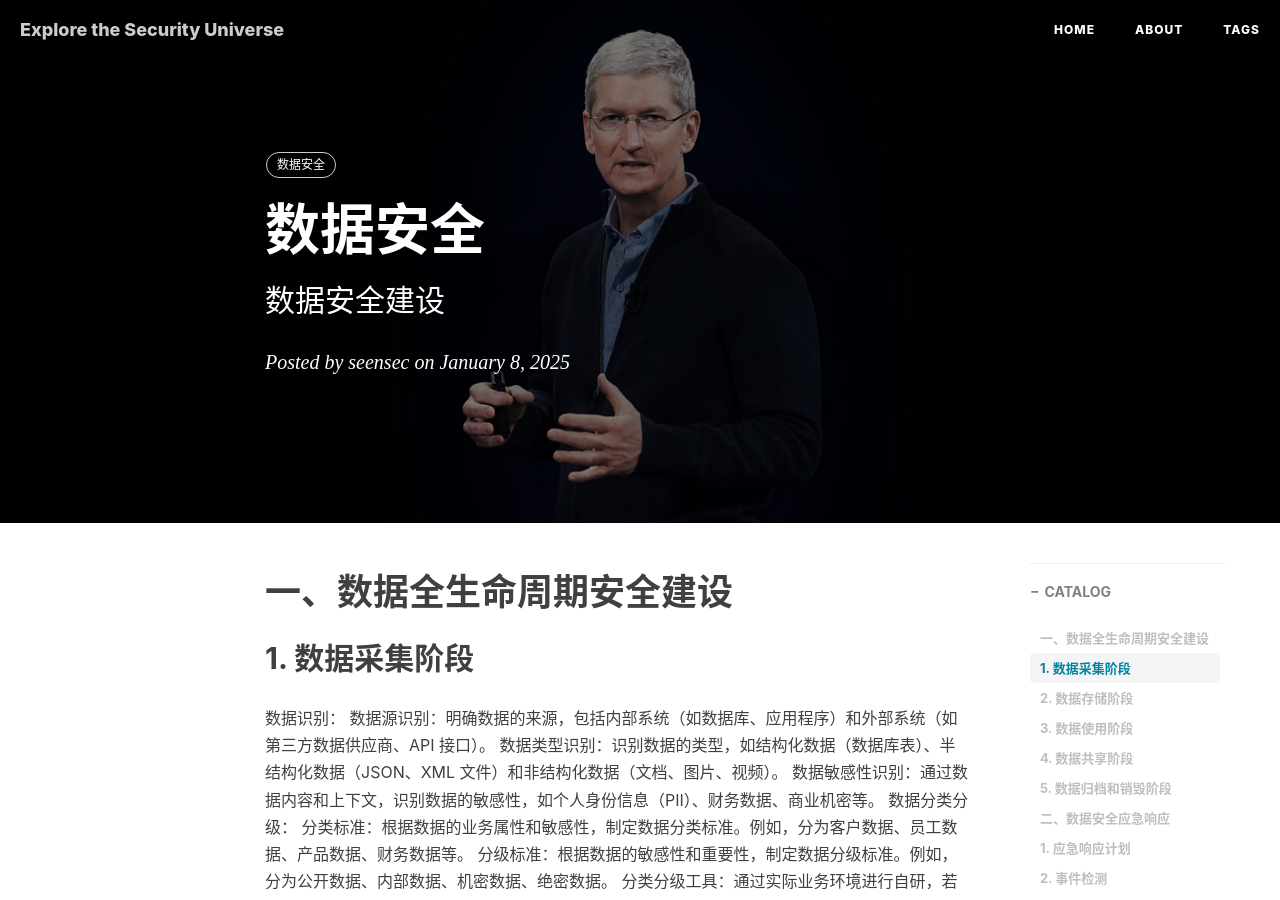
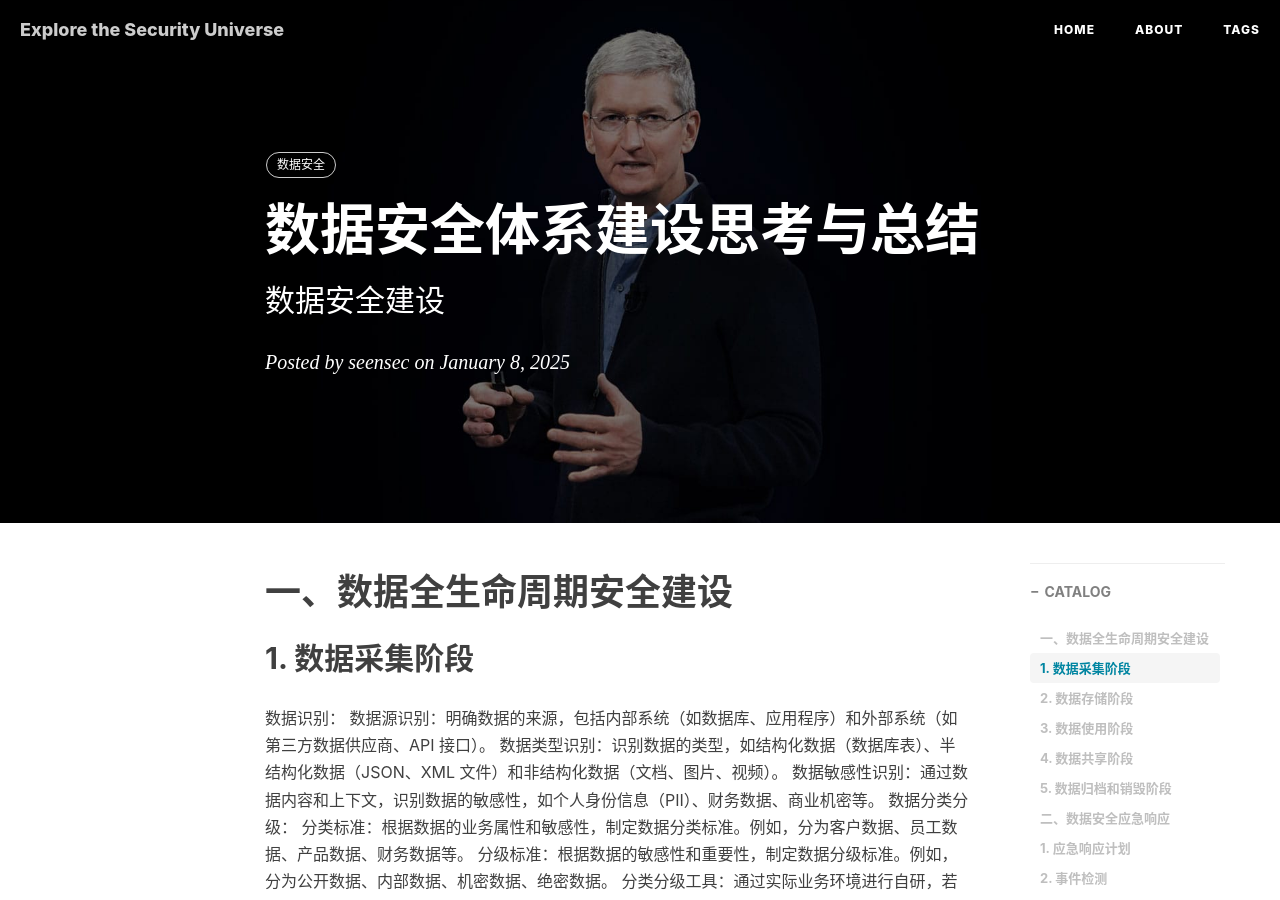
Before and after one commit to seensec/seensec.github.io, a Jekyll site: the page built from _posts/2025-01-08-数据安全建设.md, in a window 1280 px wide and 900 px high. Built offline with Jekyll 4.4.1, drawn with Linux system fonts in a browser that asks for light colours; nearby versions of some CDN libraries; comment, search, counter and statistics services are not loaded.

Commit message:
Update 2025-01-08-数据安全建设.md

```diff
--- a/_posts/2025-01-08-数据安全建设.md
+++ b/_posts/2025-01-08-数据安全建设.md
@@ -1,6 +1,6 @@
 ---
 layout:     post
-title:      数据安全
+title:      数据安全体系建设思考与总结
 subtitle:   数据安全建设
 date:       2025-01-08
 author:     seensec
```
